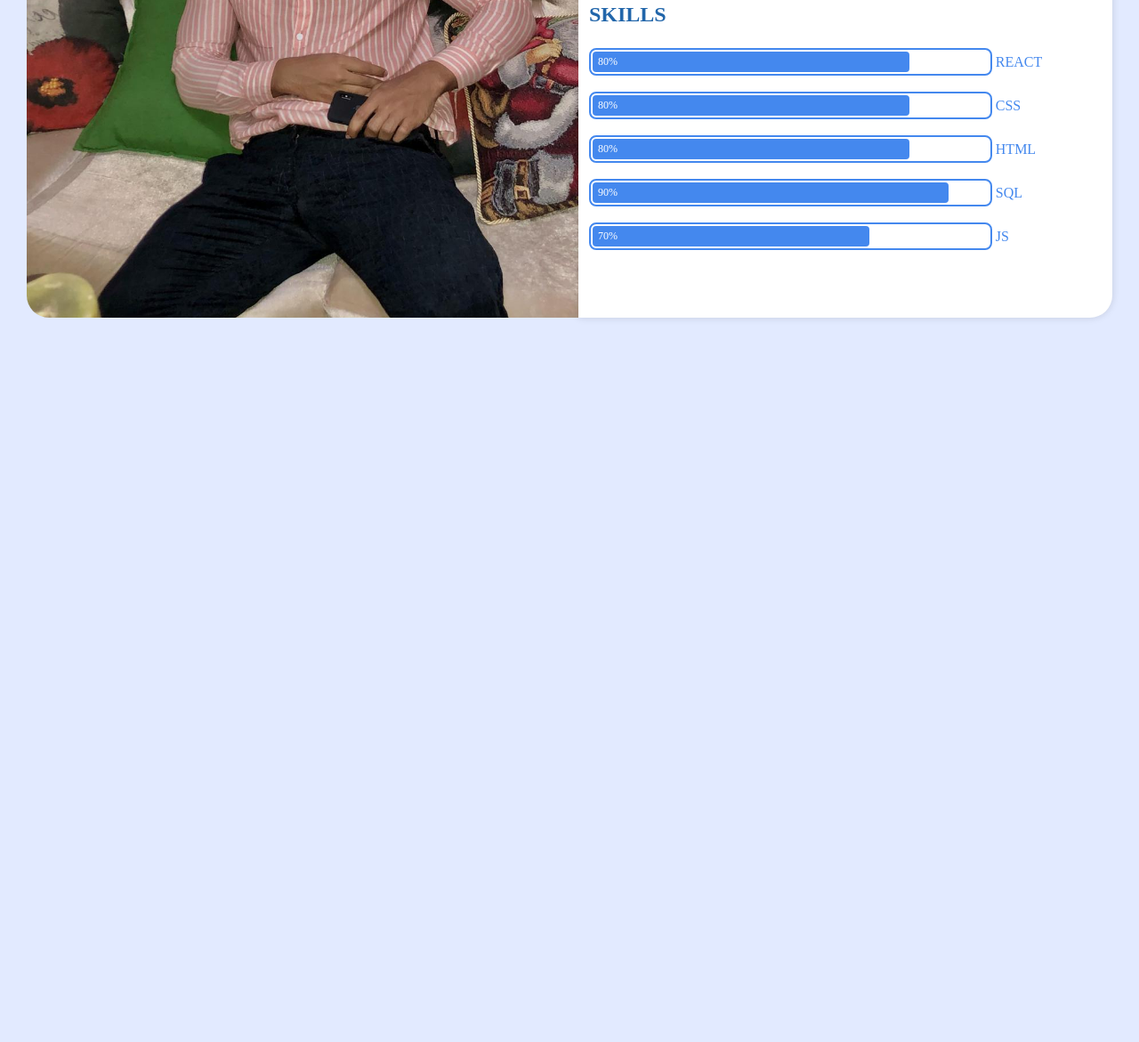
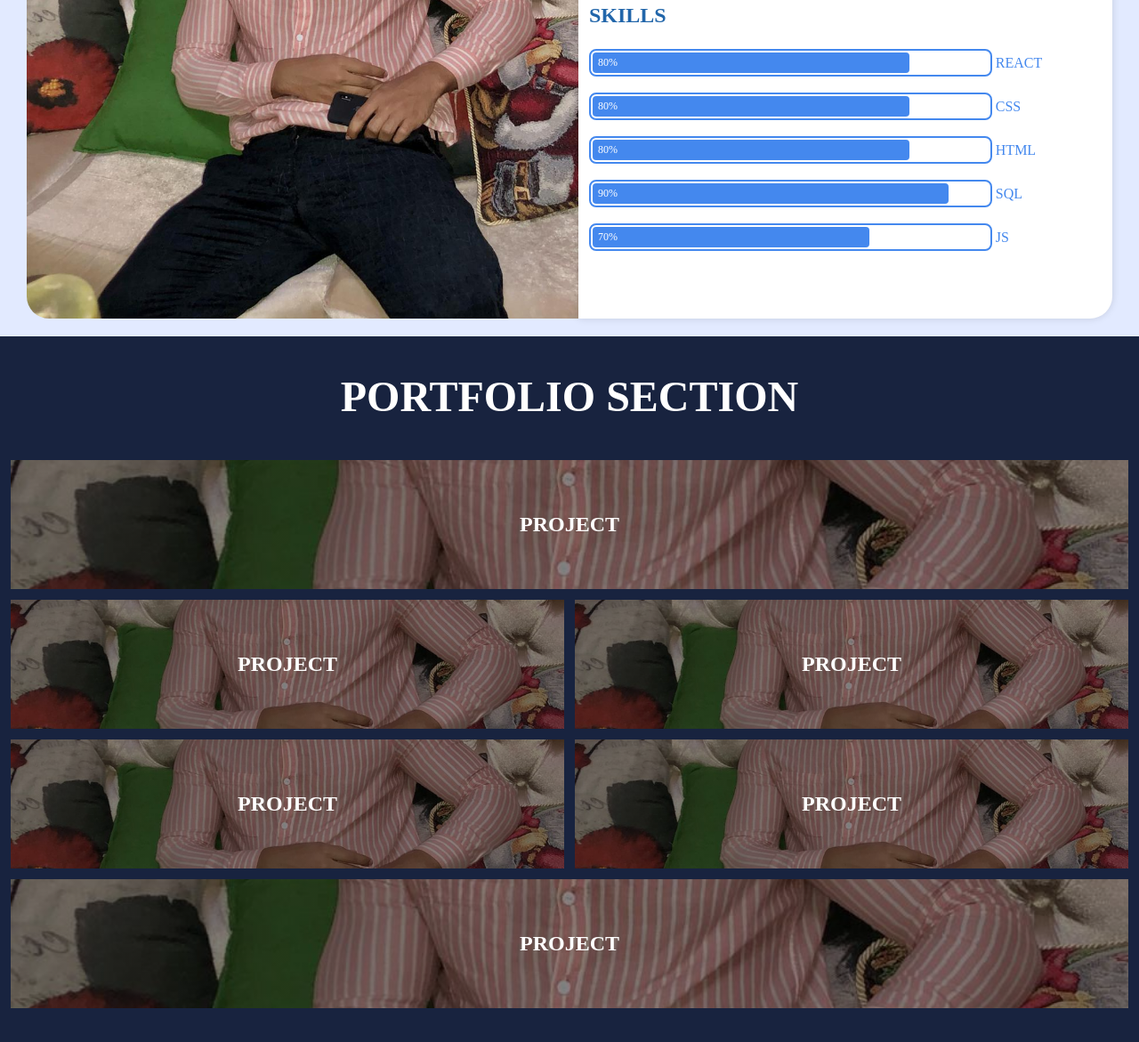
Before and after one commit to WanderJ08/Web-page-mobile-first, a plain HTML site: page index.html in a window 1280 px wide. Shown: the part 379-1550 px from the top of the page at 89% size. Before the commit the page ends 800 px from the top, so only its background shows below. Drawn offline with Linux system fonts and the light colour scheme.

Commit message:
feat:portfolio section added

```diff
--- a/index.html
+++ b/index.html
@@ -73,6 +73,29 @@
             </div>
         </div>
     </main>
+    <section class="portfolio">
+        <h2 class="portfolio__title">PORTFOLIO SECTION</h2>
+        <div class="portfolio__project-container">
+            <div class="portfolio__project">
+                <h2 class="portfolio__project-name">PROJECT</h2>
+            </div>
+            <div class="portfolio__project">
+                <h2 class="portfolio__project-name">PROJECT</h2>
+            </div>
+            <div class="portfolio__project">
+                <h2 class="portfolio__project-name">PROJECT</h2>
+            </div>
+            <div class="portfolio__project">
+                <h2 class="portfolio__project-name">PROJECT</h2>
+            </div>
+            <div class="portfolio__project">
+                <h2 class="portfolio__project-name">PROJECT</h2>
+            </div>
+            <div class="portfolio__project">
+                <h2 class="portfolio__project-name">PROJECT</h2>
+            </div>
+        </div>
+    </section>
 
 </body>
 </html>
--- a/styles.css
+++ b/styles.css
@@ -22,6 +22,10 @@ body,div,ul,nav,header,footer,a,li,label {
     align-items: center;
     container-type: inline-size;
     container-name: header;
+    position: relative;
+    z-index: 10;
+    text-align: center;
+    font-size: 20px;
 }
 .header__open-nav-button {
     color: #48e;
@@ -33,7 +37,6 @@ body,div,ul,nav,header,footer,a,li,label {
 
 .header .header__checkbox {
     display: none;
-
 }
 
 .header__checkbox {
@@ -47,7 +50,7 @@ body,div,ul,nav,header,footer,a,li,label {
     height: 100vh;
     width: 100vw;
     top: 0;
-    z-index: -1;
+    z-index: 2;
 }
 
 .header__nav-list {
@@ -233,3 +236,94 @@ h1 {
     }
 
 }
+
+/* PROFILE ENDS */
+
+
+
+
+/* PORTFOLIO SECTION */
+
+
+.portfolio {
+    background-color: #18233f;
+    color: #fff;
+    min-height: 100vh;
+    display: flex;
+    flex-direction: column;
+    text-align: center;
+    container-name: portfolio;
+    container-type: inline-size;
+    justify-content: space-evenly;
+}
+
+.portfolio__title {
+    font-size: 3rem;
+    margin-bottom: 0;
+}
+
+.portfolio__project-container {
+    display: grid;
+    grid-template-columns: 1fr;
+    max-height: 1300px;
+    margin: auto;
+    width: 100%;
+    gap: 12px;
+    padding: 12px;
+    min-height: 80vh;
+}
+
+.portfolio__project {
+    background-image: linear-gradient(#0006,#0006), url("imageWEB.jpg");
+    background-position: center;
+    background-size: cover;
+    display: grid;
+    place-content: center;
+}
+
+.portfolio__project:hover {
+    opacity: 0.74;
+    outline: 2px solid #fff6;
+}
+
+
+
+
+/* PORTFOLIO QUERIES */
+
+@container portfolio (min-width: 56.25rem){
+
+    .portfolio__project-container {
+        grid-template-columns: repeat(auto-fill, minmax(420px, 1fr));
+
+    }
+
+
+    .portfolio__project:first-child {
+        grid-column: span 2;
+    }
+
+    .portfolio__project:nth-child(6) {
+        grid-column: span 2;
+    }
+}
+
+@container portfolio (min-width: 81.25rem){
+
+    .portfolio__project-container {
+        grid-template-columns: repeat(4, minmax(300px, 1fr));
+
+    }
+
+
+    .portfolio__project:first-child {
+        grid-column: span 2;
+        grid-row: span 2;
+    }
+
+    .portfolio__project:nth-child(6) {
+        grid-column: span 4;
+    }
+}
+
+/* PORTFOLIO ENDS */
```
